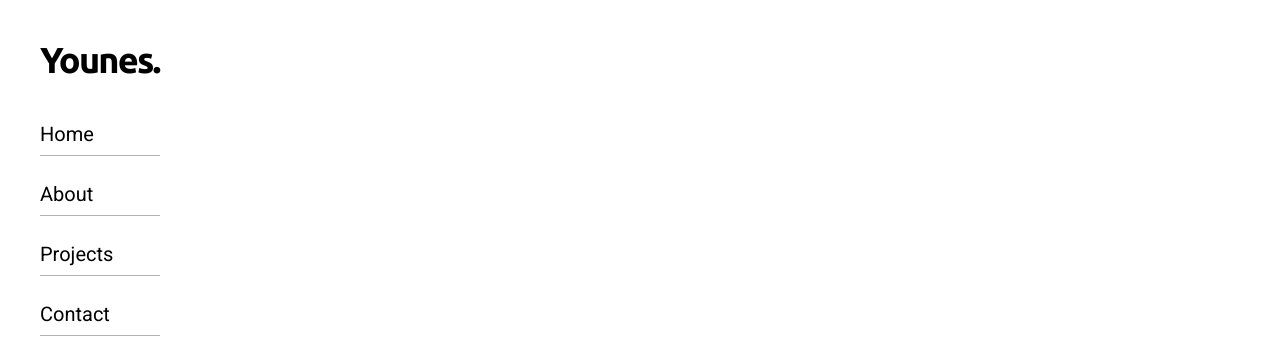
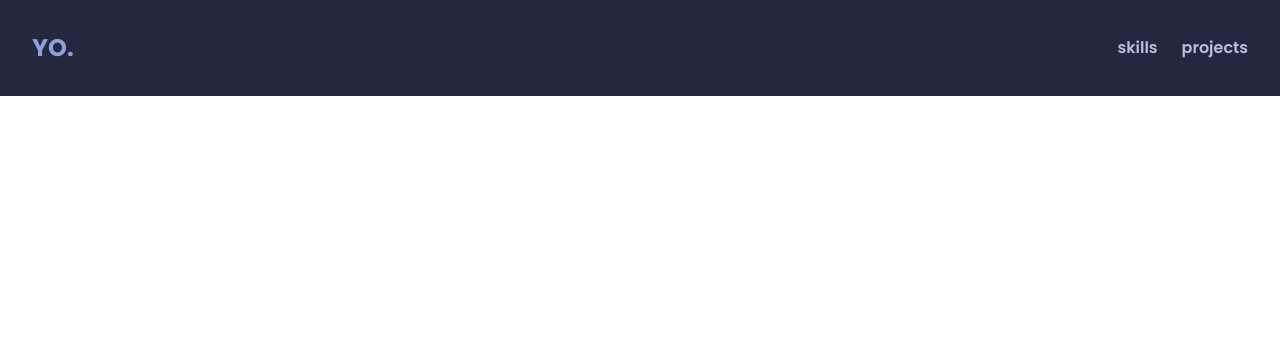
Before and after one commit to YounesOuterbah/myPortfolio, a React (Vite) app: page / in a window 1280 px wide. Shown: the top 360 px of the page. Built offline with nearby package versions, Linux system fonts and the light colour scheme.

Commit message:
added navbar and started fresh again

```diff
--- a/index.html
+++ b/index.html
@@ -7,7 +7,7 @@
     <link rel="preconnect" href="https://fonts.googleapis.com" />
     <link rel="preconnect" href="https://fonts.gstatic.com" crossorigin />
     <link
-      href="https://fonts.googleapis.com/css2?family=Roboto&family=Ubuntu:wght@400;500;700&display=swap"
+      href="https://fonts.googleapis.com/css2?family=Poppins:wght@300;400;500;600;700;800&display=swap"
       rel="stylesheet"
     />
     <title>Younes Outerbah</title>
--- a/src/App.jsx
+++ b/src/App.jsx
@@ -1,9 +1,9 @@
-import { Navbar } from "./components/navbar/Navbar";
+import { Header } from "./components/Header/Header";
 
 function App() {
   return (
     <>
-      <Navbar />
+      <Header />
     </>
   );
 }
--- /dev/null
+++ b/src/components/Header/Header.jsx
@@ -0,0 +1,15 @@
+import React from 'react'
+
+export const Header = () => {
+  return (
+    <div className="header py-8 bg-[#23283e]">
+        <div className="container flex justify-between items-center">
+            <h1 className="font-bold text-2xl text-[#90a0d9]">YO.</h1>
+            <ul className='flex font-semibold text-[#bdbddd]'>
+                <li className='cursor-pointer mr-6 hover:text-[#90a0d9] duration-300'>skills</li>
+                <li className='cursor-pointer hover:text-[#90a0d9] duration-300'>projects</li>
+            </ul>
+        </div>
+    </div>
+  )
+}
--- /dev/null
+++ b/src/components/Landing/Landing.jsx
@@ -0,0 +1,9 @@
+import React from 'react'
+
+export const Landing = () => {
+  return (
+    <div className="landing">
+        <div className="container"></div>
+    </div>
+  )
+}
--- a/src/components/navbar/Navbar.jsx
+++ /dev/null
@@ -1,46 +0,0 @@
-import { useState } from "react";
-
-export const Navbar = () => {
-  const [active, setActive] = useState("home");
-  return (
-    <div className="navbar w-fit h-screen">
-      <div className="container p-10 h-screen">
-        <h1 className="font-black text-4xl -tracking-wider">Younes.</h1>
-        <ul className="mt-10 text-xl font-serif">
-          <li
-            onClick={() => setActive("home")}
-            className="cursor-pointer mb-8 relative before:absolute before:content-[''] before:-bottom-2 before:left-0 before:w-full before:h-[1px] before:opacity-30 before:bg-black"
-          >
-            <span className="relative before:absolute before:content-[''] before:w-0 before:h-[1px] before:-bottom-[10px] before:duration-700 hover:before:w-[7.5rem] before:bg-black">
-              Home
-            </span>
-          </li>
-          <li
-            onClick={() => setActive("about")}
-            className="cursor-pointer mb-8 relative before:absolute before:content-[''] before:-bottom-2 before:left-0 before:w-full before:h-[1px] before:opacity-30 before:bg-black"
-          >
-            <span className="relative before:absolute before:content-[''] before:w-0 before:h-[1px] before:-bottom-[10px] before:duration-700 hover:before:w-[7.5rem] before:bg-black">
-              About
-            </span>
-          </li>
-          <li
-            onClick={() => setActive("projects")}
-            className="cursor-pointer mb-8 relative before:absolute before:content-[''] before:-bottom-2 before:left-0 before:w-full before:h-[1px] before:opacity-30 before:bg-black"
-          >
-            <span className="relative before:absolute before:content-[''] before:w-0 before:h-[1px] before:-bottom-[10px] before:duration-700 hover:before:w-[7.5rem] before:bg-black">
-              Projects
-            </span>
-          </li>
-          <li
-            onClick={() => setActive("contact")}
-            className="cursor-pointer mb-8 relative before:absolute before:content-[''] before:-bottom-2 before:left-0 before:w-full before:h-[1px] before:opacity-30 before:bg-black"
-          >
-            <span className="relative before:absolute before:content-[''] before:w-0 before:h-[1px] before:-bottom-[10px] before:duration-700 hover:before:w-[7.5rem] before:bg-black">
-              Contact
-            </span>
-          </li>
-        </ul>
-      </div>
-    </div>
-  );
-};
--- a/tailwind.config.js
+++ b/tailwind.config.js
@@ -10,8 +10,7 @@ export default {
     },
     extend: {
       fontFamily: {
-        sans: ["Ubuntu", ...defaultTheme.fontFamily.sans],
-        serif: ["Roboto"],
+        sans: ["Poppins", ...defaultTheme.fontFamily.sans],
       },
     },
   },
```
